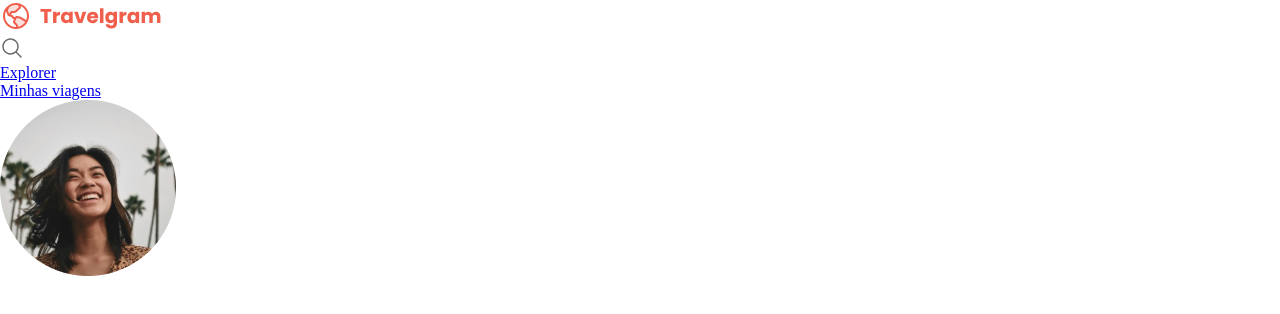
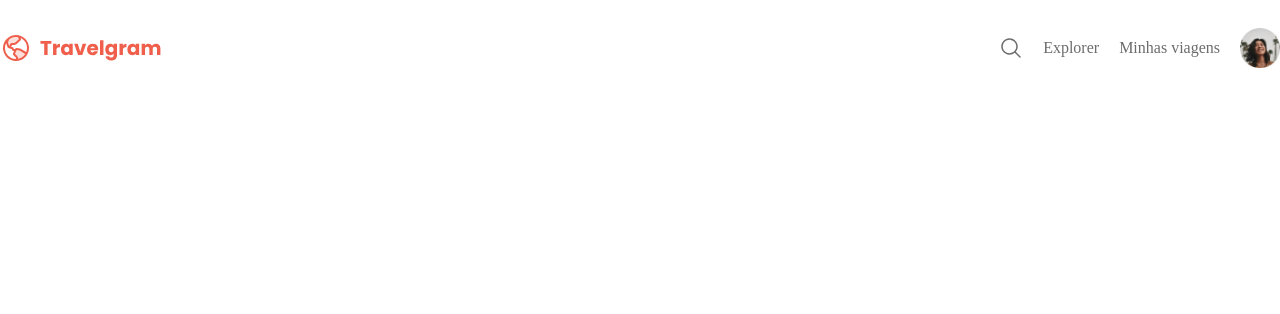
Before and after one commit to matiusbv/Travelgram, a plain HTML site: page index.html in a window 1280 px wide. Drawn offline with Linux system fonts and the light colour scheme.

Commit message:
5.0 Estilizando a navegação parte 01

```diff
--- a/styles/global.css
+++ b/styles/global.css
@@ -25,3 +25,13 @@ body {
   color: var(--text-color-secondary);
   background-color: var(--background-color);
 }
+
+a {
+  text-decoration: none;
+  color: inherit;
+}
+
+a:hover {
+  color: var(--brand-color);
+  text-decoration: underline;
+}
--- a/styles/index.css
+++ b/styles/index.css
@@ -1 +1,2 @@
 @import url(global.css);
+@import url(nav.css);
--- /dev/null
+++ b/styles/nav.css
@@ -0,0 +1,21 @@
+nav {
+  display: flex;
+  justify-content: space-between;
+  align-items: center;
+  line-height: 0;
+  padding-block: 20px;
+}
+
+nav ul {
+  list-style: none;
+  display: flex;
+  align-items: center;
+  gap: 20px;
+  padding-block: 8px;
+
+}
+
+nav ul li:last-child img {
+  width: 40px;
+  height: 40px;
+}
```
